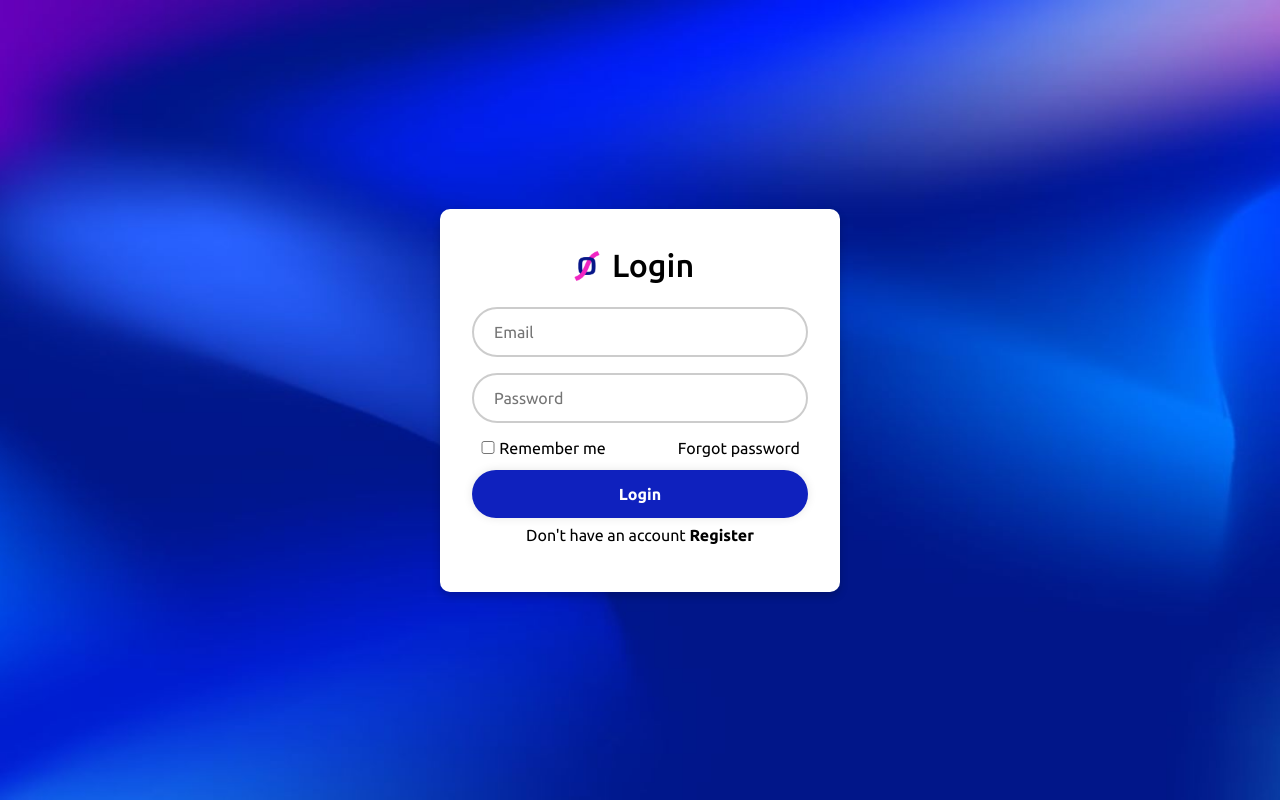
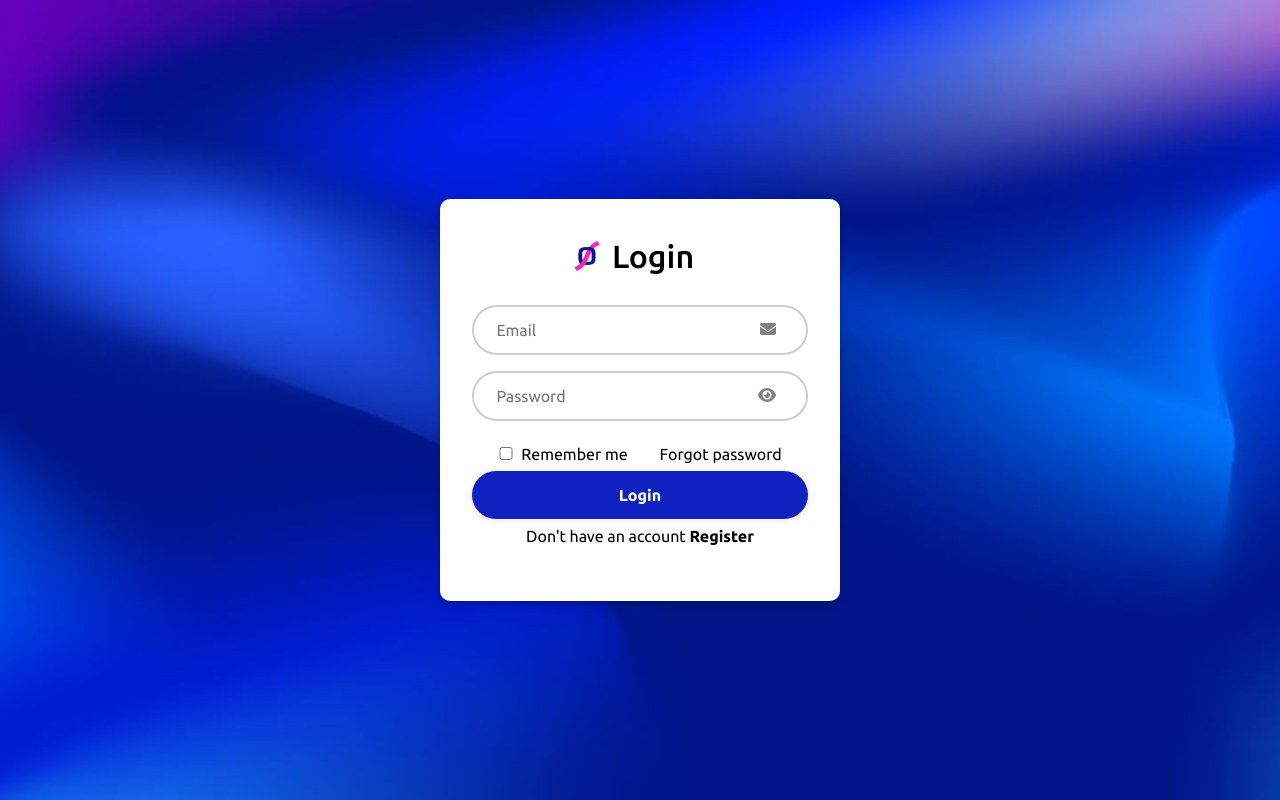
Before and after one commit to BrendaRuthHerrera/ChangeManagement, a React (Vite) app in the folder frontend/: page /login in a window 1280 px wide. Built offline with nearby package versions, Linux system fonts and the light colour scheme; a web font is replaced by a local one.

Commit message:
adjustments to login and login styles

```diff
--- a/frontend/package.json
+++ b/frontend/package.json
@@ -14,6 +14,8 @@
     "@eslint/config-array": "^0.17.0",
     "@eslint/object-schema": "^2.1.4",
     "@fortawesome/fontawesome-svg-core": "^6.6.0",
+    "@fortawesome/free-brands-svg-icons": "^6.6.0",
+    "@fortawesome/free-regular-svg-icons": "^6.6.0",
     "@fortawesome/free-solid-svg-icons": "^6.6.0",
     "@fortawesome/react-fontawesome": "^0.2.2",
     "autoprefixer": "^10.4.19",
--- a/frontend/src/components/register.tsx
+++ b/frontend/src/components/register.tsx
@@ -1,6 +1,8 @@
 import React, { useState } from 'react';
 import {useNavigate} from 'react-router-dom';
 import '../styles/Login.css';
+import { faEnvelope, faEye, faEyeSlash, faUser } from '@fortawesome/free-solid-svg-icons';
+import { FontAwesomeIcon } from '@fortawesome/react-fontawesome';
 
 export default function Register() {
     const[email, setEmail] = useState('');
@@ -8,6 +10,7 @@ export default function Register() {
     const [password, setPassword] = useState('');
     const navigate = useNavigate();
     const [error, setError] = useState('');
+    const [showPassword, setShowPassword] = useState(false);
 
     const handleSubmit = async (event: React.FormEvent) => {
         event.preventDefault();
@@ -42,7 +45,8 @@ export default function Register() {
                     <img className='icon-login' src="../../public/icons/Cirion_Avatar-06.png" alt="Register Icon" />
                     <h2>Register</h2>
                 </div>
-                <div className='input-box'>
+                <div className='input-container'>
+                    <div className='input-box'>
                     <input
                         type="email"
                         value={email}
@@ -50,19 +54,27 @@ export default function Register() {
                         placeholder='Email'
                         required
                     />
+                    <FontAwesomeIcon icon={faEnvelope} className='icon'/>
+                    </div>
+                    <div className='input-box'>
                     <input
                         type="text"
                         value={username}
                         onChange={(e) => setUsername(e.target.value)}
                         placeholder='Username'
                     />
+                    <FontAwesomeIcon icon={faUser} className='icon' />
+                    </div>
+                    <div className='input-box'>
                     <input
-                        type="password"
+                        type={showPassword ? "text" : "password"}
                         value={password}
                         onChange={(e) => setPassword(e.target.value)}
                         placeholder='Password'
                         required
                     />
+                    <FontAwesomeIcon icon={showPassword ? faEyeSlash : faEye} className='icon' onClick={() => setShowPassword(!showPassword)} />
+                    </div>
                     <button type='submit'>Register</button>
                 </div>
                 {error && <p className="error-message">{error}</p>}
--- a/frontend/src/pages/Login.tsx
+++ b/frontend/src/pages/Login.tsx
@@ -1,13 +1,17 @@
 import React, { useState } from 'react';
 import '../styles/Login.css';
 import { useNavigate, Link } from 'react-router-dom';
+import { FontAwesomeIcon } from '@fortawesome/react-fontawesome'
+import { faEnvelope, faEye, faEyeSlash } from '@fortawesome/free-solid-svg-icons';
 
-export  default function Login() {
+export default function Login() {
 
     const [email, setEmail] = useState('');
     const [password, setPassword] = useState('');
     const navigate = useNavigate();
     const [error, setError] = useState('');
+    const [rememberMe, setRememberMe] = useState(false);
+    const [showPassword, setShowPassword] = useState(false);
 
     const handleSubmit = async (event: React.FormEvent) => {
         event.preventDefault();
@@ -22,21 +26,24 @@ export  default function Login() {
 
             const data = await response.json();
             if (data.token) {
+                if (rememberMe) {
                     localStorage.setItem('token', data.token);
+                } else {
+                    sessionStorage.setItem('token', data.token);
+                }
                 navigate('/home');
-                console.log('Login successful');
+
             } else {
                 console.error('Login failed:', data.msg);
                 setError(data.msg || 'Login failed');
             }
         } catch (error) {
-            console.error('Error during login:', error);
             setError('Ha ocurrido un error durante el inicio de sesión')
         }
     };
 
 
-    return(
+    return (
         <main className='main-login'>
             <div className='wrapper'>
                 <form onSubmit={handleSubmit}>
@@ -44,25 +51,33 @@ export  default function Login() {
                         <img className='icon-login' src="../../public/icons/Cirion_Avatar-06.png" alt="Login Icon" />
                         <h2>Login</h2>
                     </div>
+                    <div className='input-container'>
                         <div className='input-box'>
-
                             <input className='imput-login'
                                 type="email"
                                 value={email}
                                 onChange={(e) => setEmail(e.target.value)}
                                 placeholder='Email'
                             />
-
-
+                            <FontAwesomeIcon icon={faEnvelope} className='icon' />
+                        </div>
+                        <div className='input-box'>
                             <input className='imput-login'
-                 type="password"
+                                type={showPassword ? "text" : "password"}
                                 value={password}
                                 onChange={(e) => setPassword(e.target.value)}
                                 placeholder='Password' required
                             />
+                            <FontAwesomeIcon icon={showPassword ? faEyeSlash : faEye} className='icon' onClick={() => setShowPassword(!showPassword)} />
+                        </div>
 
                         <div className='remember-forgot'>
-                   <label><input type='checkbox'/>Remember me</label>
+                            <label>
+                                <input type='checkbox'
+                                    checked={rememberMe}
+                                    onChange={(e) => setRememberMe(e.target.checked)}
+                                /> Remember me
+                            </label>
                             <a href='#'>Forgot password</a>
                         </div>
 
--- a/frontend/src/styles/Home.css
+++ b/frontend/src/styles/Home.css
@@ -71,7 +71,7 @@ h1:hover {
     }
 
     .portal-item {
-        background-color:white;
+        background-color: rgb(33, 6, 153);
         aspect-ratio: 2/1;
         width: 30%;
         margin: 0.5rem;
--- a/frontend/src/styles/Login.css
+++ b/frontend/src/styles/Login.css
@@ -45,9 +45,19 @@
     font-weight: 500;
 }
 
-.wrapper .input-box {
+.wrapper .input-container {
     width: 100%;
-    margin: 1rem 0;
+    margin: 1.5rem 0;
+    display: flex;
+    flex-direction: column;
+    align-items: center;
+}
+
+.input-box {
+  position: relative;
+  display: flex;
+  align-items: center;
+  margin-bottom: 1rem;
 }
 
 .input-box input {
@@ -56,18 +66,18 @@
     background: transparent;
     border: 2px solid rgba(0, 0, 0, 0.2);
     border-radius: 40px;
-    padding: 20px 45px 20px 20px;
+    padding: 0 4.5rem 0 1.4rem;
     font-size: 1rem;
     outline: none;
     color: #000000;
-    margin-bottom: 1rem;
+
 }
 
 .wrapper .remember-forgot {
   display: flex;
   justify-content: space-between;
   font-size: 1rem;
-  margin: 0 0.5rem 0 0.5rem;
+  margin: 0.5rem 0 0.5rem;
 
 }
 
@@ -80,6 +90,7 @@
 .remember-forgot a {
   color: #000000;
   text-decoration: none;
+  margin-left: 2rem;
 }
 
 .remember-forgot a:hover {
@@ -137,3 +148,12 @@ text-decoration: underline;
   justify-content: center;
   text-align: center;
 }
+
+.icon {
+  position: absolute;
+  color: #0000007e;
+  right: 0px;
+  transform: translateY(-50%);
+  cursor: pointer;
+  top: 1.5rem;
+}
--- a/frontend/src/styles/Navbar.css
+++ b/frontend/src/styles/Navbar.css
@@ -62,10 +62,11 @@ color: white;
 
   .input-search {
     width: auto;
-    padding: 1vh;
+    padding: 1.5vh;
   border: 1px solid #ccc;
   border-radius: 5px;
-    margin-right: 1vh;
+    margin-right: 2vh;
     text-decoration: none;
+    outline: none;
     border: none;
   }
```
Also changed, not shown: 1 other file (tests, documents, lock files or other folders). Lines whose indentation alone changed are shown as unchanged.
